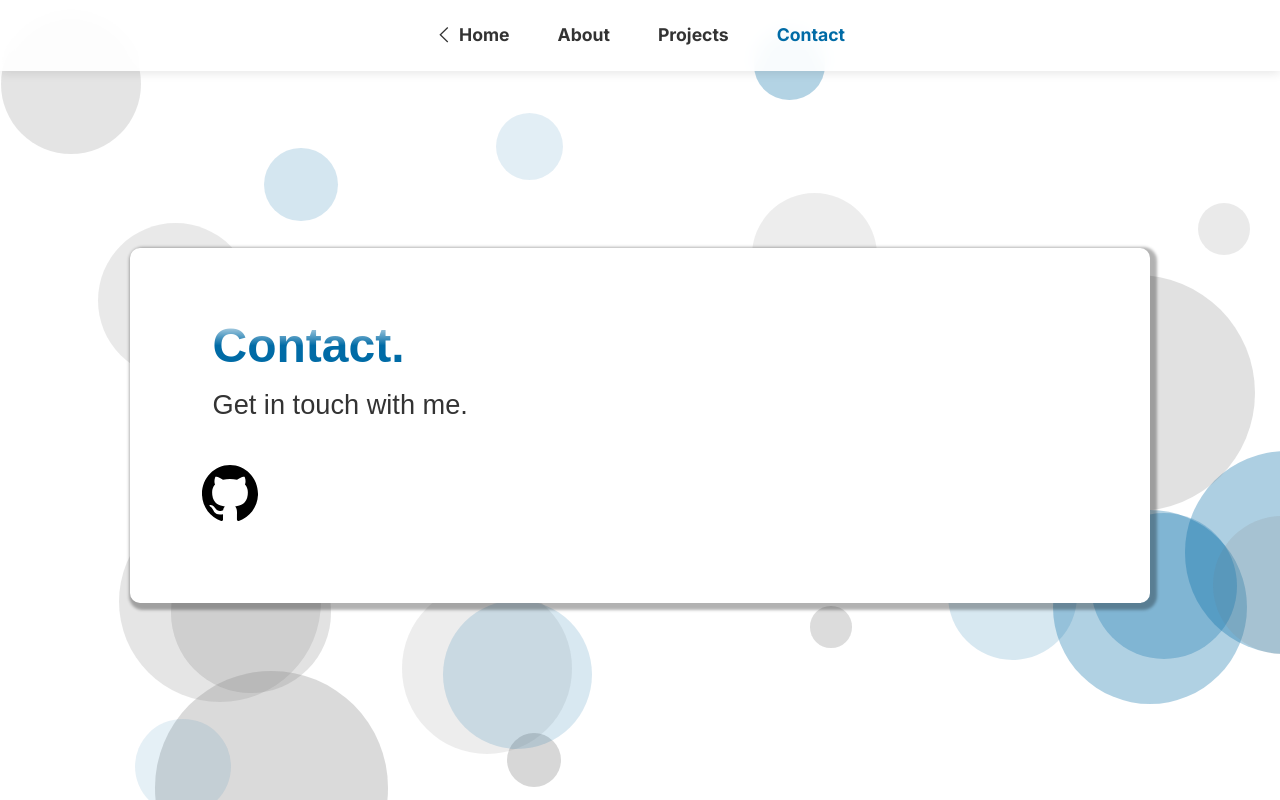
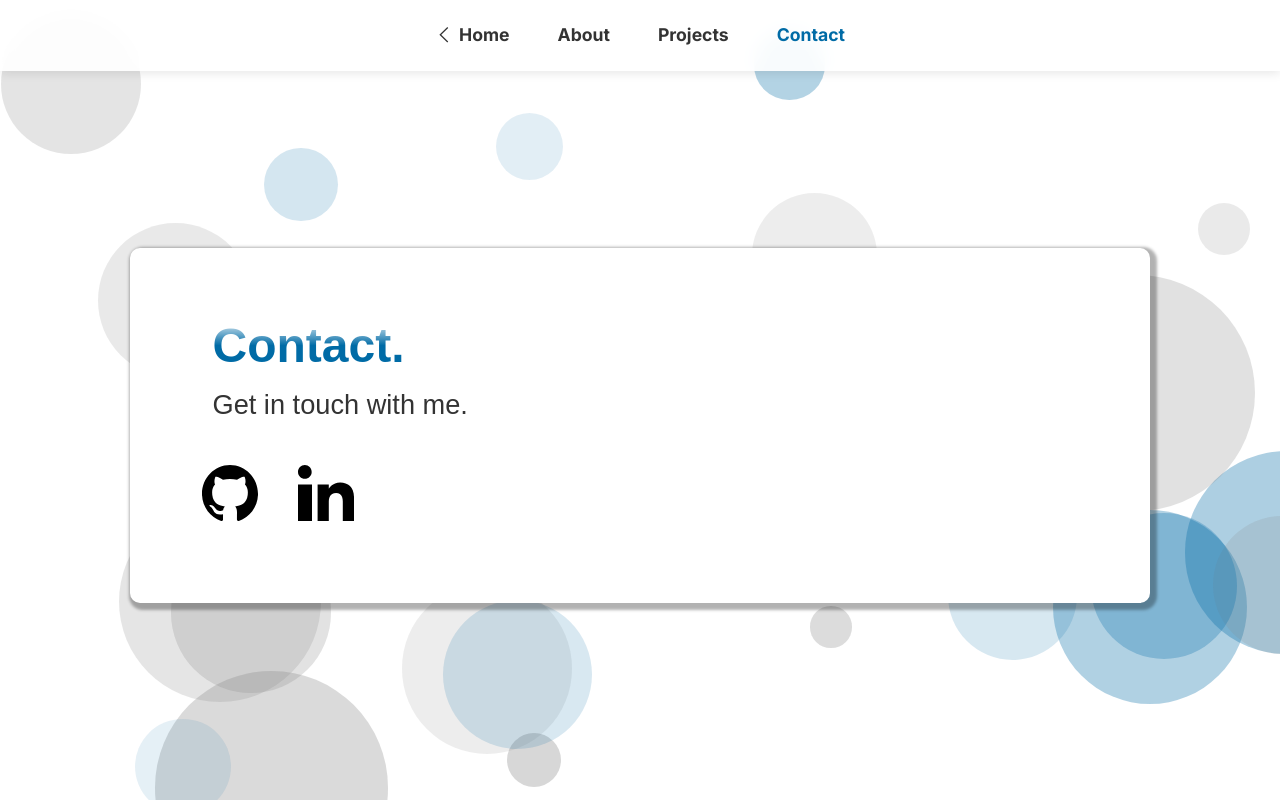
Before and after one commit to MyHKo/website-portfolio, a React (Vite) app: page /contact in a window 1280 px wide. Built offline with nearby package versions, Linux system fonts and the light colour scheme.

Commit message:
Add linkedIn icon to the contact and add special directory for icons

```diff
--- a/src/Sections/Contact/contact.module.css
+++ b/src/Sections/Contact/contact.module.css
@@ -1,5 +1,6 @@
 .linksContainer {
     display: flex;
     justify-content: left;
+    gap: 16px;
     width: 100%;
 }
--- a/src/Sections/Contact/index.tsx
+++ b/src/Sections/Contact/index.tsx
@@ -4,26 +4,10 @@ import styles from "./contact.module.css"
 import HeaderNavBar from "../HeaderNavBar";
 import StaticBackground from "../../backgrounds/StaticBackground";
 import IconLink from "../components/IconLink/IconLink.tsx";
+import gitHubIcon from "../../icons/githubIcon.tsx";
+import linkedInIcon from "../../icons/linkedInIcon.tsx";
 
 function ContactSection(): ReactElement {
-
-     const gitHubSvg: React.ReactNode = (<svg width="800px" height="800px" viewBox="0 0 20 20" version="1.1" xmlns="http://www.w3.org/2000/svg" xmlnsXlink="http://www.w3.org/1999/xlink">
-
-         <title>github [#142]</title>
-         <desc>Created with Sketch.</desc>
-         <defs>
-
-         </defs>
-         <g id="Page-1" stroke="none" stroke-width="1" fill="none" fill-rule="evenodd">
-             <g id="Dribbble-Light-Preview" transform="translate(-140.000000, -7559.000000)" fill="#000000">
-                 <g id="icons" transform="translate(56.000000, 160.000000)">
-                     <path d="M94,7399 C99.523,7399 104,7403.59 104,7409.253 C104,7413.782 101.138,7417.624 97.167,7418.981 C96.66,7419.082 96.48,7418.762 96.48,7418.489 C96.48,7418.151 96.492,7417.047 96.492,7415.675 C96.492,7414.719 96.172,7414.095 95.813,7413.777 C98.04,7413.523 100.38,7412.656 100.38,7408.718 C100.38,7407.598 99.992,7406.684 99.35,7405.966 C99.454,7405.707 99.797,7404.664 99.252,7403.252 C99.252,7403.252 98.414,7402.977 96.505,7404.303 C95.706,7404.076 94.85,7403.962 94,7403.958 C93.15,7403.962 92.295,7404.076 91.497,7404.303 C89.586,7402.977 88.746,7403.252 88.746,7403.252 C88.203,7404.664 88.546,7405.707 88.649,7405.966 C88.01,7406.684 87.619,7407.598 87.619,7408.718 C87.619,7412.646 89.954,7413.526 92.175,7413.785 C91.889,7414.041 91.63,7414.493 91.54,7415.156 C90.97,7415.418 89.522,7415.871 88.63,7414.304 C88.63,7414.304 88.101,7413.319 87.097,7413.247 C87.097,7413.247 86.122,7413.234 87.029,7413.87 C87.029,7413.87 87.684,7414.185 88.139,7415.37 C88.139,7415.37 88.726,7417.2 91.508,7416.58 C91.513,7417.437 91.522,7418.245 91.522,7418.489 C91.522,7418.76 91.338,7419.077 90.839,7418.982 C86.865,7417.627 84,7413.783 84,7409.253 C84,7403.59 88.478,7399 94,7399" id="github-[#142]">
-
-                     </path>
-                </g>
-             </g>
-         </g>
-     </svg>)
 
     return (
         <>
@@ -39,7 +23,8 @@ function ContactSection(): ReactElement {
                     Get in touch with me.
                 </span>
                 <div className={styles.linksContainer}>
-                    <IconLink icon={gitHubSvg} url={"https://github.org"}/>
+                    <IconLink icon={gitHubIcon} url={"https://github.org/MyHKo"}/>
+                    <IconLink icon={linkedInIcon} url={"https://www.linkedin.com/in/mykola-horbenko-a07b63273"}/>
                 </div>
             </section>
         </>
--- /dev/null
+++ b/src/icons/githubIcon.tsx
@@ -0,0 +1,19 @@
+const gitHubIcon: React.ReactNode = (<svg width="800px" height="800px" viewBox="0 0 20 20" version="1.1" xmlns="http://www.w3.org/2000/svg" xmlnsXlink="http://www.w3.org/1999/xlink">
+
+    <title>github [#142]</title>
+    <desc>Created with Sketch.</desc>
+    <defs>
+
+    </defs>
+    <g id="Page-1" stroke="none" stroke-width="1" fill="none" fill-rule="evenodd">
+        <g id="Dribbble-Light-Preview" transform="translate(-140.000000, -7559.000000)" fill="#000000">
+            <g id="icons" transform="translate(56.000000, 160.000000)">
+                <path d="M94,7399 C99.523,7399 104,7403.59 104,7409.253 C104,7413.782 101.138,7417.624 97.167,7418.981 C96.66,7419.082 96.48,7418.762 96.48,7418.489 C96.48,7418.151 96.492,7417.047 96.492,7415.675 C96.492,7414.719 96.172,7414.095 95.813,7413.777 C98.04,7413.523 100.38,7412.656 100.38,7408.718 C100.38,7407.598 99.992,7406.684 99.35,7405.966 C99.454,7405.707 99.797,7404.664 99.252,7403.252 C99.252,7403.252 98.414,7402.977 96.505,7404.303 C95.706,7404.076 94.85,7403.962 94,7403.958 C93.15,7403.962 92.295,7404.076 91.497,7404.303 C89.586,7402.977 88.746,7403.252 88.746,7403.252 C88.203,7404.664 88.546,7405.707 88.649,7405.966 C88.01,7406.684 87.619,7407.598 87.619,7408.718 C87.619,7412.646 89.954,7413.526 92.175,7413.785 C91.889,7414.041 91.63,7414.493 91.54,7415.156 C90.97,7415.418 89.522,7415.871 88.63,7414.304 C88.63,7414.304 88.101,7413.319 87.097,7413.247 C87.097,7413.247 86.122,7413.234 87.029,7413.87 C87.029,7413.87 87.684,7414.185 88.139,7415.37 C88.139,7415.37 88.726,7417.2 91.508,7416.58 C91.513,7417.437 91.522,7418.245 91.522,7418.489 C91.522,7418.76 91.338,7419.077 90.839,7418.982 C86.865,7417.627 84,7413.783 84,7409.253 C84,7403.59 88.478,7399 94,7399" id="github-[#142]">
+
+                </path>
+            </g>
+        </g>
+    </g>
+</svg>)
+
+export default gitHubIcon
--- /dev/null
+++ b/src/icons/linkedInIcon.tsx
@@ -0,0 +1,19 @@
+const linkedInIcon: React.ReactNode = (<svg width="800px" height="800px" viewBox="0 0 20 20" version="1.1" xmlns="http://www.w3.org/2000/svg" xmlnsXlink="http://www.w3.org/1999/xlink">
+
+    <title>linkedin [#161]</title>
+    <desc>Created with Sketch.</desc>
+    <defs>
+
+    </defs>
+    <g id="Page-1" stroke="none" stroke-width="1" fill="none" fill-rule="evenodd">
+        <g id="Dribbble-Light-Preview" transform="translate(-180.000000, -7479.000000)" fill="#000000">
+            <g id="icons" transform="translate(56.000000, 160.000000)">
+                <path d="M144,7339 L140,7339 L140,7332.001 C140,7330.081 139.153,7329.01 137.634,7329.01 C135.981,7329.01 135,7330.126 135,7332.001 L135,7339 L131,7339 L131,7326 L135,7326 L135,7327.462 C135,7327.462 136.255,7325.26 139.083,7325.26 C141.912,7325.26 144,7326.986 144,7330.558 L144,7339 L144,7339 Z M126.442,7323.921 C125.093,7323.921 124,7322.819 124,7321.46 C124,7320.102 125.093,7319 126.442,7319 C127.79,7319 128.883,7320.102 128.883,7321.46 C128.884,7322.819 127.79,7323.921 126.442,7323.921 L126.442,7323.921 Z M124,7339 L129,7339 L129,7326 L124,7326 L124,7339 Z" id="linkedin-[#161]">
+
+                </path>
+            </g>
+        </g>
+    </g>
+</svg>)
+
+export default linkedInIcon
```
